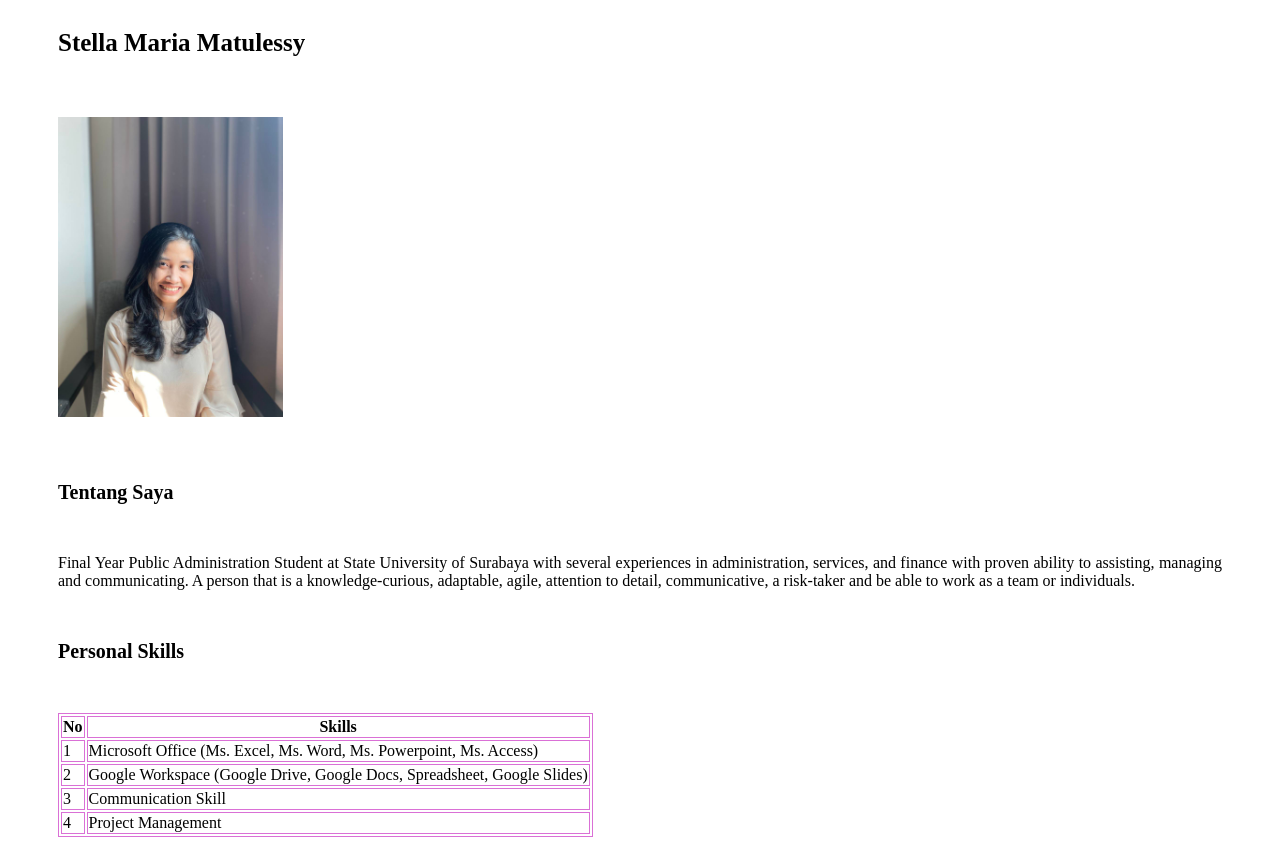
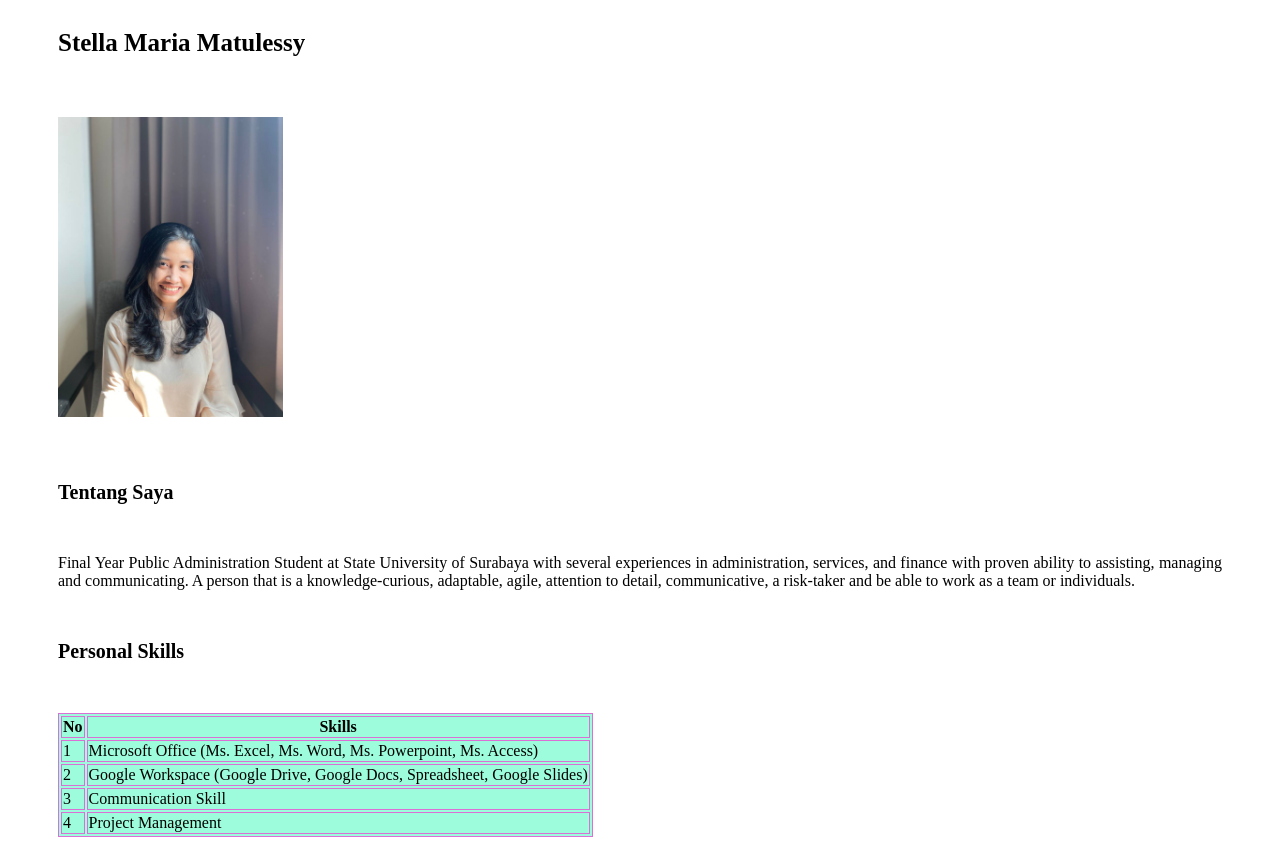
Before and after one commit to stellaamaria/stellaamaria.github.io, a plain HTML site: page portofolio.html in a window 1280 px wide. Shown: the part 111-952 px from the top of the page. Drawn offline with Linux system fonts and the light colour scheme.

Commit message:
tambah css

```diff
--- a/portofolio.html
+++ b/portofolio.html
@@ -10,6 +10,7 @@
 <style>
     table, tr, th, td{
         border: 1px solid orchid;
+        background-color: rgb(156, 252, 220);
     }
 </style>
 </head>
```
